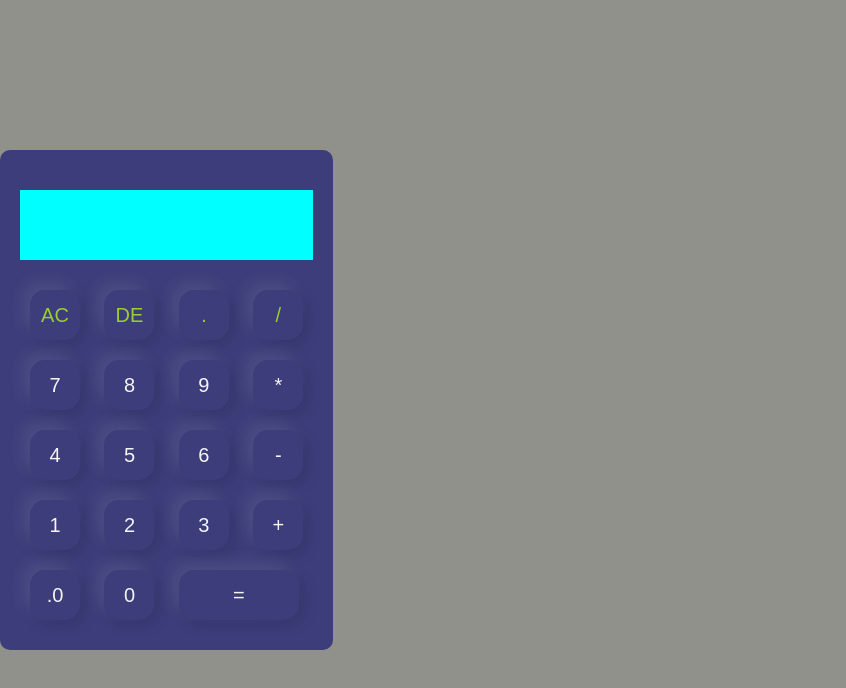
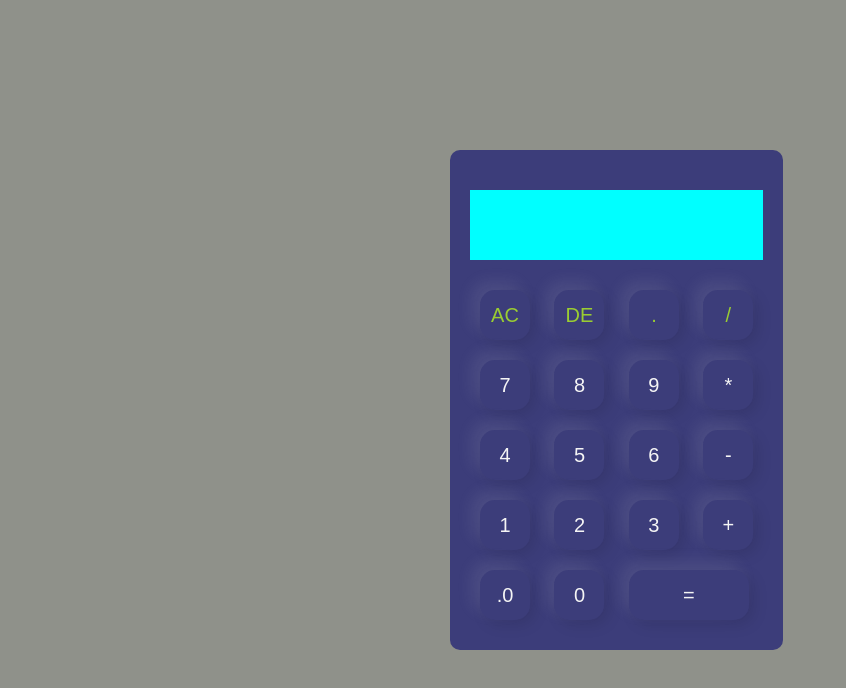
Before and after one commit to drgabelive/Basic-Calculator-GaBe, a plain HTML site: page index.html in a window 1280 px wide. Shown: the whole page, without its empty margins (0-846 px from the left). Drawn offline with Linux system fonts and the light colour scheme.

Commit message:
Update styles.css

```diff
--- a/styles.css
+++ b/styles.css
@@ -18,6 +18,7 @@
     background: rgb(60, 61, 122);
     border-radius: 10px;
     padding: 20px 20px;
+    margin-left: 450px;
 }
 
 .cal form input{
```
